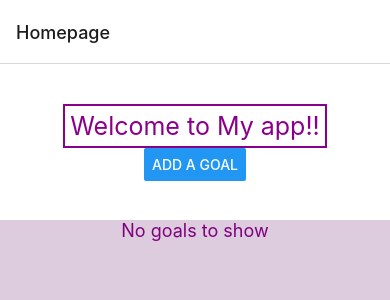
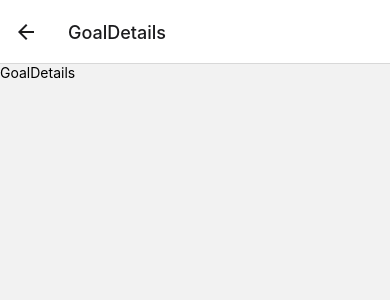
Before and after one commit to YaoyiW27/CS5520, a React Native app: screen /GoalDetails in a window 390 px wide. Shown: the top 300 px of the page. Built offline with nearby package versions, Linux system fonts and the light colour scheme.

Commit message:
added GoalDetails component

```diff
--- a/App.js
+++ b/App.js
@@ -3,6 +3,7 @@ import { Text, View } from 'react-native'
 import Home from './components/Home'
 import { NavigationContainer } from '@react-navigation/native'
 import { createNativeStackNavigator } from '@react-navigation/native-stack';
+import GoalDetails from './components/GoalDetails';
 
 const Stack = createNativeStackNavigator();
 console.log(Stack);
@@ -12,6 +13,7 @@ export default function App() {
     <NavigationContainer>
       <Stack.Navigator>
         <Stack.Screen name="Homepage" component={Home} />
+        <Stack.Screen name="GoalDetails" component={GoalDetails} />
       </Stack.Navigator>
     </NavigationContainer>
   )
--- /dev/null
+++ b/components/GoalDetails.js
@@ -0,0 +1,11 @@
+import React from 'react'
+import { View, Text } from 'react-native'
+
+
+export default function GoalDetails() {
+  return (
+    <View>
+      <Text>GoalDetails</Text>
+    </View>
+  )
+}
```
